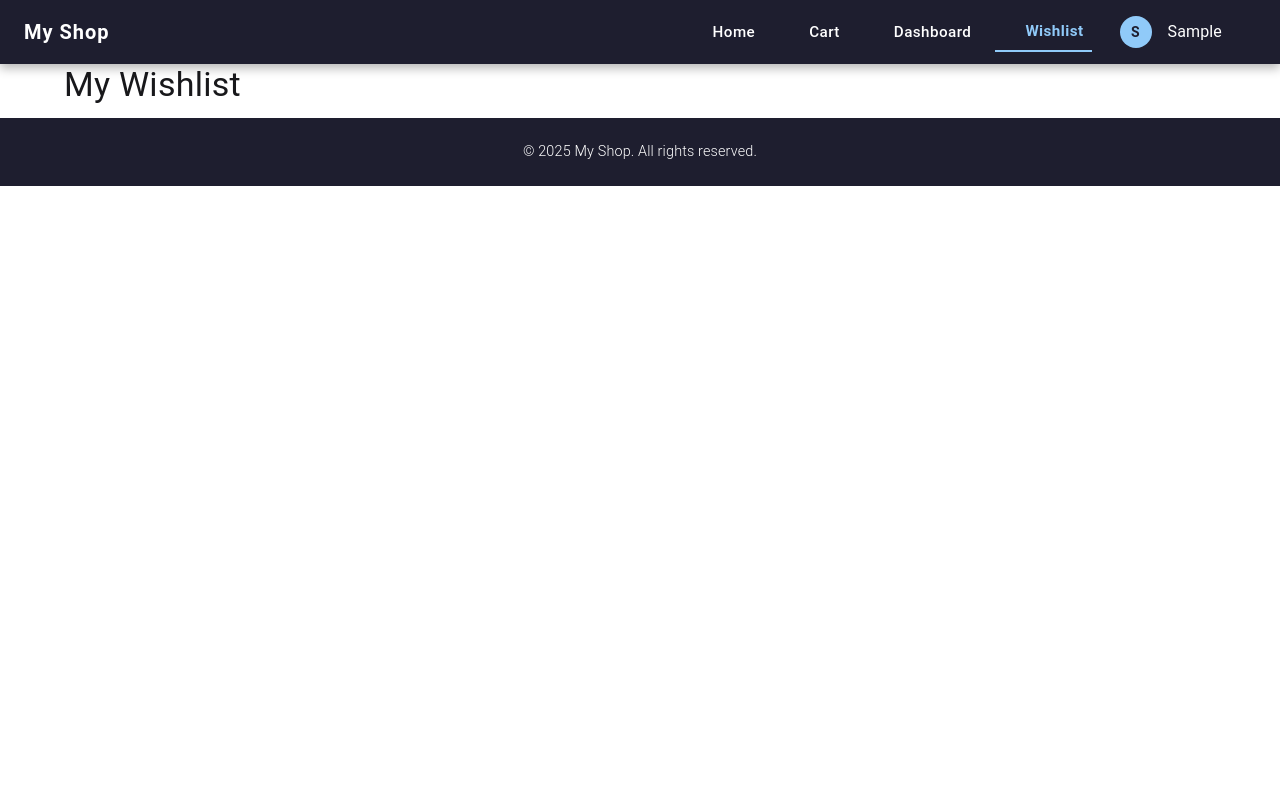
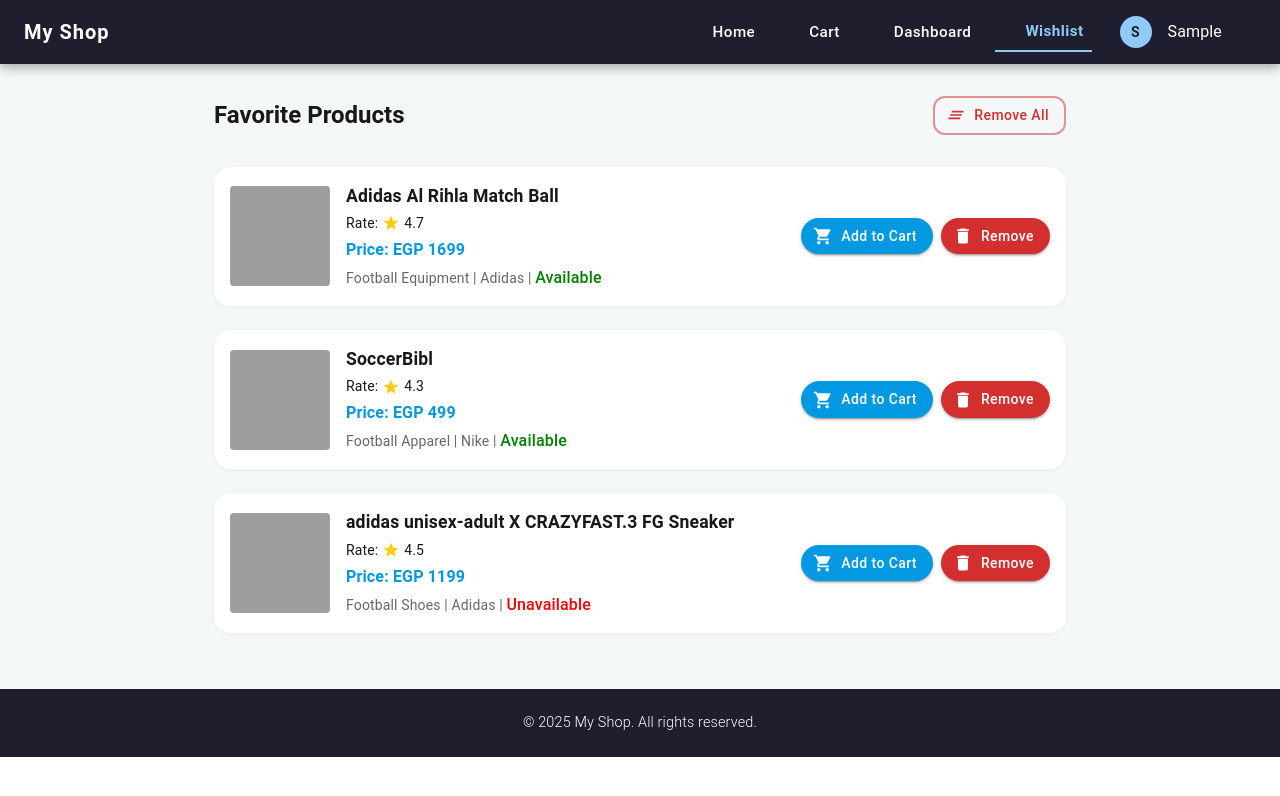
Before and after one commit to hazem-e99/laliga, a React (Vite) app: page /wishlist in a window 1280 px wide. Shown: the top 796 px of the page. Built offline with nearby package versions, Linux system fonts and the light colour scheme; sample sign-in values are in the browser's storage; grey boxes are pictures that could not be loaded; some icons are missing.

Commit message:
WishList
first-WishList

```diff
--- a/db.json
+++ b/db.json
@@ -11,6 +11,18 @@
       "gender": "male",
       "address": "اسيوط جديده",
       "acceptTerms": true
+    },
+    {
+      "id": "69bf",
+      "firstName": "zeinab",
+      "lastName": "mahmoud",
+      "phone": "01156616224",
+      "email": "aboHatem12345@gmail.com",
+      "password": "aboHatem12345@",
+      "birthDate": "2002-05-07",
+      "gender": "female",
+      "address": "qena",
+      "acceptTerms": true
     }
   ],
   "googleUsers": [
--- a/src/Pages/Wishlist.jsx
+++ b/src/Pages/Wishlist.jsx
@@ -1,13 +1,189 @@
-import React from 'react';
-import { Container, Typography } from '@mui/material';
+import React, { useState } from 'react';
+import {
+  Box,
+  Typography,
+  Avatar,
+  Button,
+  Stack,
+  Container,
+} from '@mui/material';
+import { Star, ShoppingCart, Delete, ClearAll } from '@mui/icons-material';
+
+const initialProducts = [
+  {
+    id: '1',
+    title: 'Adidas Al Rihla Match Ball',
+    brand: 'Adidas',
+    category: 'Football Equipment',
+    price: 1699,
+    rate: 4.7,
+    available: true,
+    imageCover:
+      'https://eg.jumia.is/unsafe/fit-in/500x500/filters:fill(white)/product/26/306982/1.jpg?1054',
+    count: 1,
+  },
+  {
+    id: '2',
+    title: 'SoccerBibl',
+    brand: 'Nike',
+    category: 'Football Apparel',
+    price: 499,
+    rate: 4.3,
+    available: true,
+    imageCover:
+      'https://www.soccerbible.com/media/167546/ifktab-min.jpg',
+    count: 1,
+  },
+  {
+    id: '3',
+    title: 'adidas unisex-adult X CRAZYFAST.3 FG Sneaker',
+    brand: 'Adidas',
+    category: 'Football Shoes',
+    price: 1199,
+    rate: 4.5,
+    available: false,
+    imageCover:
+      'https://contents.mediadecathlon.com/p2293034/7ee706b92957b5bc87d6b7683989722b/p2293034.jpg?format=auto&quality=70&f=768x0',
+    count: 1,
+  },
+];
 
 const Wishlist = () => {
+  const [products, setProducts] = useState(initialProducts);
+
+  const handleRemove = (id) => {
+    setProducts(products.filter((item) => item.id !== id));
+  };
+
+  const handleClearAll = () => {
+    setProducts([]);
+  };
+
   return (
-    <Container>
-      <Typography variant="h4" gutterBottom>
-        My Wishlist
-      </Typography>
-    </Container>
+    <Box sx={{ bgcolor: '#f3f7f7', py: 4 }}>
+      <Container maxWidth="md">
+        <Stack
+          direction={{ xs: 'column', sm: 'row' }}
+          justifyContent="space-between"
+          alignItems={{ xs: 'flex-start', sm: 'center' }}
+          spacing={2}
+          mb={4}
+        >
+          <Typography variant="h5" fontWeight="bold">
+            Favorite Products
+          </Typography>
+          {products.length > 0 && (
+            <Button
+              variant="outlined"
+              color="error"
+              startIcon={<ClearAll />}
+              sx={{
+                borderRadius: '12px',
+                borderWidth: 2,
+                fontWeight: 500,
+                textTransform: 'none',
+              }}
+              onClick={handleClearAll}
+            >
+              Remove All
+            </Button>
+          )}
+        </Stack>
+
+        {products.length === 0 ? (
+          <Typography textAlign="center" color="text.secondary">
+            No favorite products yet.
+          </Typography>
+        ) : (
+          products.map((product) => (
+            <Box
+              key={product.id}
+              sx={{
+                bgcolor: 'white',
+                borderRadius: '16px',
+                p: 2,
+                mb: 3,
+                boxShadow: '0px 1px 4px rgba(0,0,0,0.05)',
+              }}
+            >
+              <Stack
+                direction={{ xs: 'column', sm: 'row' }}
+                spacing={2}
+                alignItems="center"
+                justifyContent="space-between"
+              >
+                <Stack direction="row" spacing={2} alignItems="center" flex={1}>
+                  <Avatar
+                    variant="rounded"
+                    src={product.imageCover}
+                    sx={{ width: 100, height: 100 }}
+                  />
+                  <Box>
+                    <Typography fontWeight="bold" fontSize="1.1rem">
+                      {product.title}
+                    </Typography>
+                    <Box
+                      sx={{
+                        display: 'flex',
+                        alignItems: 'center',
+                        gap: 0.5,
+                        mt: 0.5,
+                      }}
+                    >
+                      <Typography fontSize={14}>Rate:</Typography>
+                      <Star sx={{ fontSize: 18, color: '#facc15' }} />
+                      <Typography fontSize={14}>{product.rate}</Typography>
+                    </Box>
+
+                    <Typography fontWeight="bold" sx={{ color: '#0299e2', mt: 0.5 }}>
+                      Price: EGP {product.price}
+                    </Typography>
+
+                    <Typography
+                      variant="body2"
+                      color="text.secondary"
+                      sx={{ mt: 0.5 }}
+                    >
+                      {product.category} | {product.brand} |{' '}
+                      <Typography
+                        component="span"
+                        color={product.available ? 'green' : 'red'}
+                        fontWeight="500"
+                      >
+                        {product.available ? 'Available' : 'Unavailable'}
+                      </Typography>
+                    </Typography>
+                  </Box>
+                </Stack>
+
+                <Stack direction="row" spacing={1} mt={{ xs: 2, sm: 0 }}>
+                  <Button
+                    variant="contained"
+                    startIcon={<ShoppingCart />}
+                    sx={{
+                      borderRadius: '50px',
+                      backgroundColor: '#0299e2',
+                      textTransform: 'none',
+                    }}
+                  >
+                    Add to Cart
+                  </Button>
+                  <Button
+                    variant="contained"
+                    color="error"
+                    startIcon={<Delete />}
+                    sx={{ borderRadius: '50px', textTransform: 'none' }}
+                    onClick={() => handleRemove(product.id)}
+                  >
+                    Remove
+                  </Button>
+                </Stack>
+              </Stack>
+            </Box>
+          ))
+        )}
+      </Container>
+    </Box>
   );
 };
 
```
